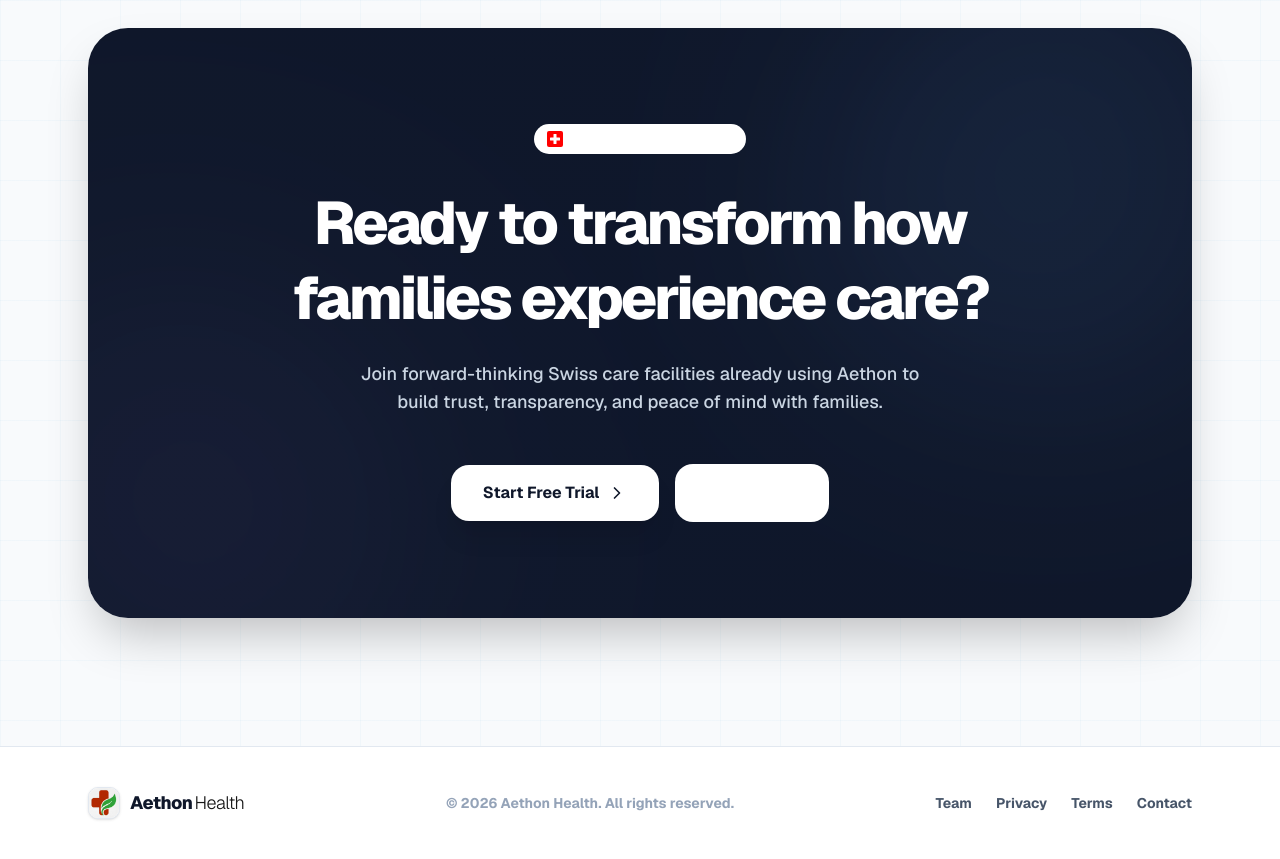
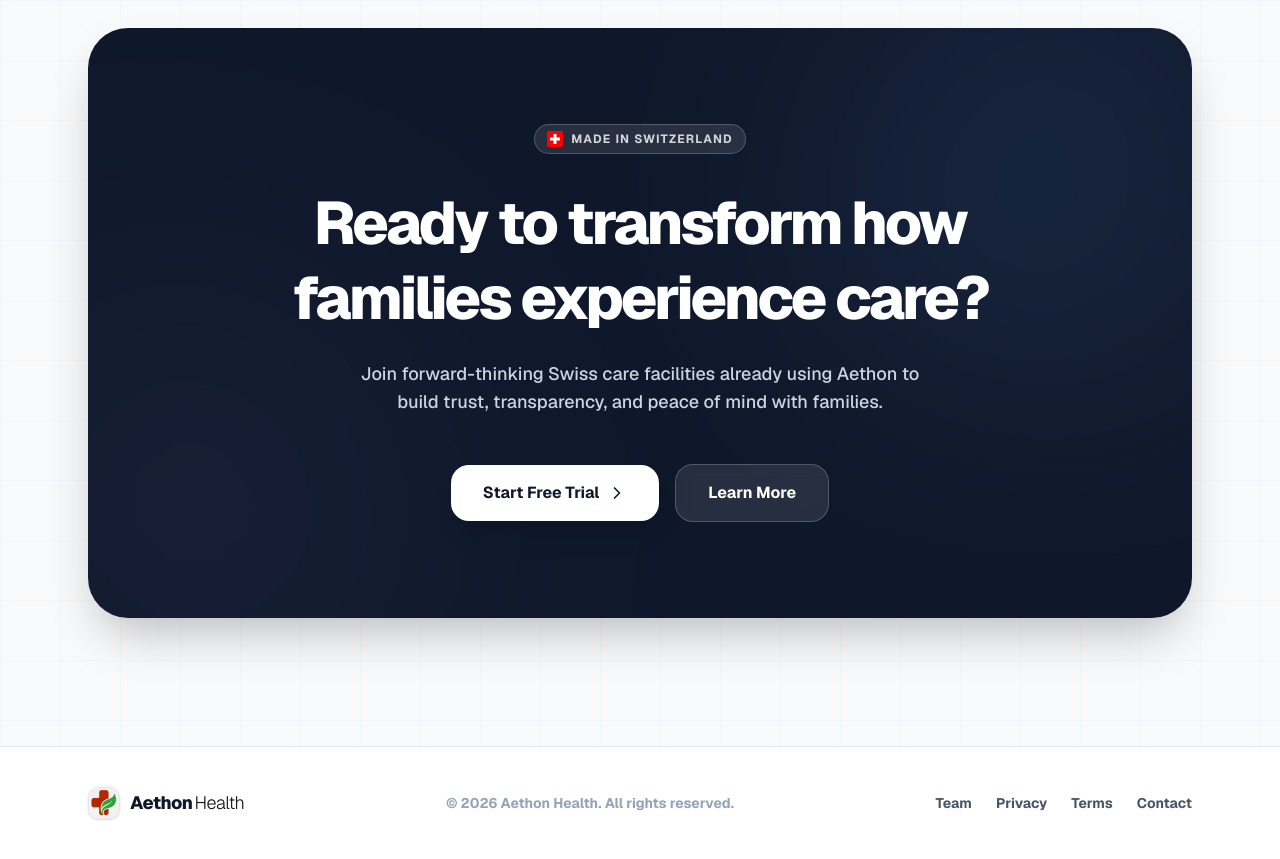
Before and after one commit to Chainsmoker23/Aethon, a Next.js app: page / in a window 1280 px wide. Shown: the part 5880-6739 px from the top of the page. Built offline with nearby package versions, Linux system fonts and the light colour scheme.

Commit message:
UI: Fix original opacity typos on Landing page CTA buttons that were exposed in Light Mode

```diff
--- a/src/app/page.tsx
+++ b/src/app/page.tsx
@@ -708,7 +708,7 @@
 
 
             <div className="relative z-20 px-5 py-12 md:px-16 md:py-24 text-center">
-              <div className="inline-flex items-center gap-2 px-3 py-1.5 rounded-full bg-white dark:bg-[#0a0a0a]/10 border border-white/20 mb-5 md:mb-8">
+              <div className="inline-flex items-center gap-2 px-3 py-1.5 rounded-full bg-white/10 dark:bg-[#0a0a0a]/10 border border-white/20 mb-5 md:mb-8">
                 <svg width="16" height="16" viewBox="0 0 32 32" fill="none" className="shrink-0">
                   <rect width="32" height="32" rx="4" fill="#FF0000"/>
                   <rect x="13" y="6" width="6" height="20" rx="1" fill="white"/>
@@ -735,7 +735,7 @@
                 <motion.div whileHover={{ scale: 1.05 }} whileTap={{ scale: 0.95 }} transition={{ type: "spring", stiffness: 400, damping: 17 }} className="w-full sm:w-auto">
                   <a
                     href="#how-it-works"
-                    className="px-6 md:px-8 py-3.5 md:py-4 bg-white dark:bg-[#0a0a0a]/10 text-white text-sm md:text-base font-bold rounded-2xl border border-white/20 hover:bg-white dark:bg-[#0a0a0a]/20 backdrop-blur-sm flex items-center justify-center"
+                    className="px-6 md:px-8 py-3.5 md:py-4 bg-white/10 dark:bg-[#0a0a0a]/10 text-white text-sm md:text-base font-bold rounded-2xl border border-white/20 hover:bg-white/20 dark:hover:bg-[#0a0a0a]/20 backdrop-blur-sm flex items-center justify-center"
                   >
                     Learn More
                   </a>
```
